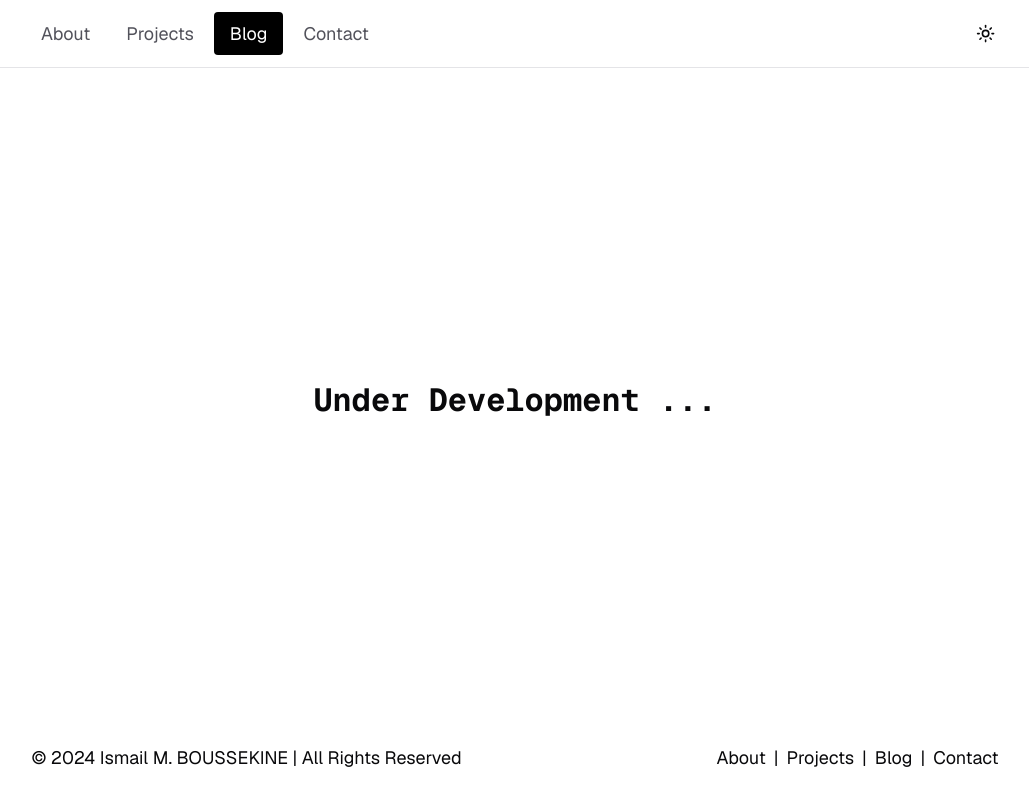
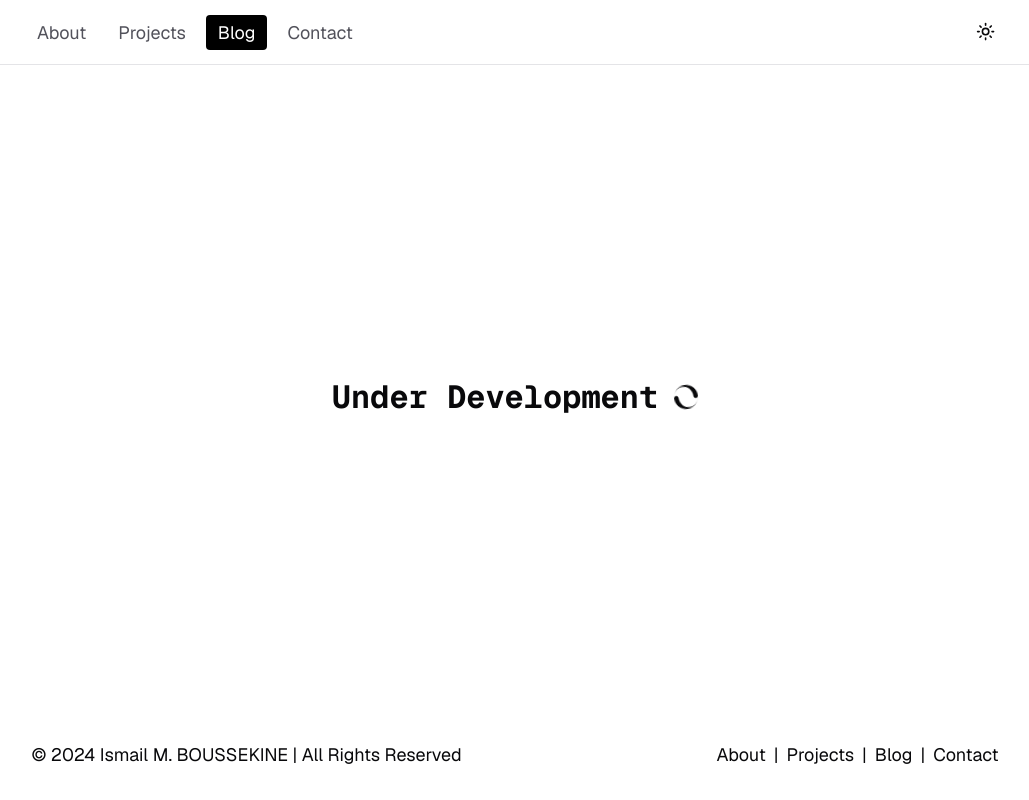
Before and after one commit to 1sma31L/Portfolio, a Next.js app: page /blog in a window 1280 px wide. Shown: the whole page, without its empty margins (125-1154 px from the left). Built offline with nearby package versions, Linux system fonts and the light colour scheme.

Commit message:
refactor: Update page components with loading spinners
- Add loading spinner to the "Blog" page
- Add loading spinner to the "Projects" page
- Update navbar styles for better responsiveness

```diff
--- a/src/app/blog/page.tsx
+++ b/src/app/blog/page.tsx
@@ -1,9 +1,13 @@
 import React from "react";
+import { ImSpinner9 } from "react-icons/im";
 
 function Blog() {
 	return (
 		<main className="container min-h-[83vh] font-bold text-[24px] sm:text-[32px] flex justify-center items-center">
-			<h1>Under Development ...</h1>
+			<div className="flex gap-4 justify-center items-center">
+				<h1>Under Development </h1>
+				<ImSpinner9 className="text-xl md:text-2xl animate-spin" />
+			</div>
 		</main>
 	);
 }
--- a/src/app/projects/page.tsx
+++ b/src/app/projects/page.tsx
@@ -31,7 +31,7 @@ function Projects() {
 			</div>
 			<hr className="my-5" />
 			<div className="flex gap-3  items-center px-2">
-				<ImSpinner9 className="text-xl md:text-2xl" />
+				<ImSpinner9 className="text-xl md:text-2xl animate-spin" />
 				<h1
 					className={`text-[30px] md:text-[40px] font-bold ${GeistSans.className}`}>
 					Upcoming Projects
--- a/src/components/Navbar.tsx
+++ b/src/components/Navbar.tsx
@@ -37,14 +37,14 @@ export default function NavBar() {
 	return (
 		<header
 			className={`container mx-auto p-3 md:px-0 rounded-lg  text-[13px] md:text-[18px] flex justify-between items-center`}>
-			<nav className=" gap-1 relative justify-start w-full z-[100]  rounded-lg flex">
+			<nav className=" gap-1 relative justify-start w-full z-[100]  rounded-lg flex md:gap-2">
 				{navItems.map((item, index) => {
 					const isActive = item.path === pathname;
 
 					return (
 						<Link
 							key={item.path}
-							className={`md:px-4 md:py-2 py-1 px-2  relative duration-150 ease-in rounded-sm ${
+							className={`md:px-3 md:py-1 py-1 px-2  relative duration-150 ease-in rounded-sm ${
 								GeistSans.className
 							} ${
 								isActive
```
